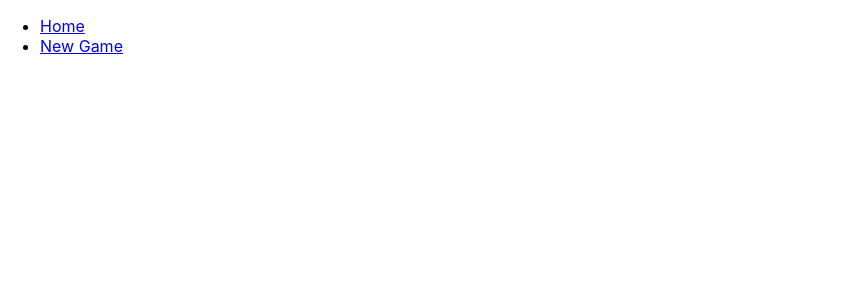
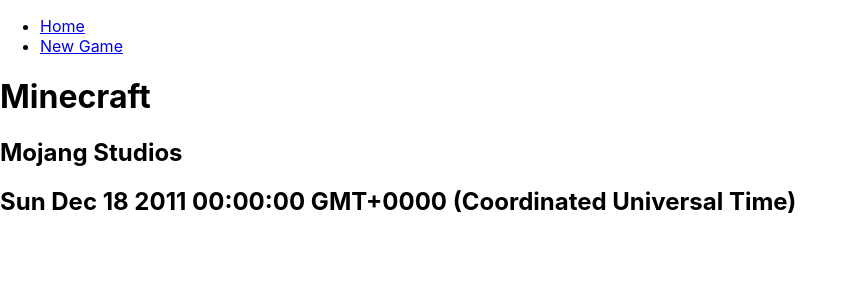
Before and after one commit to jonaskaulise/spieleplattform, a React (Create React App) app in the folder spieleplattform-frontend/: page /game/new in a window 1280 px wide. Shown: the top 300 px of the page, without its empty margins (0-857 px from the left). Built offline with nearby package versions, Linux system fonts and the light colour scheme.

Commit message:
UPJK-147 Adds a simple game page without ratings

```diff
--- a/spieleplattform-frontend/src/App.tsx
+++ b/spieleplattform-frontend/src/App.tsx
@@ -2,9 +2,9 @@
 import logo from './logo.svg';
 import './App.css';
 import {Link, Route, Routes} from "react-router-dom";
-import GameLayout from "./pages/Game/GameLayout";
-import Game from "./pages/Game/Game";
-import Home from "./pages/Home";
+import GameLayoutPage from "./pages/Game/GameLayoutPage";
+import GamePage from "./pages/Game/GamePage";
+import HomePage from "./pages/HomePage";
 
 function App() {
   return (
@@ -20,9 +20,9 @@
           </ul>
         </nav>
         <Routes>
-          <Route path="/" element={<Home/>}/>
-          <Route path="/game" element={<GameLayout/>}>
-            <Route path=":id" element={<Game/>}/>
+          <Route path="/" element={<HomePage/>}/>
+          <Route path="/game" element={<GameLayoutPage/>}>
+            <Route path=":id" element={<GamePage/>}/>
           </Route>
         </Routes>
       </>
--- /dev/null
+++ b/spieleplattform-frontend/src/pages/Game/Game.ts
@@ -0,0 +1,9 @@
+import Rating from "../Rating/Rating"
+
+export default interface GamePage {
+    name: string;
+    releaseDate: Date;
+    developer: string;
+    ratings: Array<Rating>;
+
+}
--- a/spieleplattform-frontend/src/pages/Game/Game.tsx
+++ /dev/null
@@ -1,10 +0,0 @@
-import {useParams} from "react-router-dom";
-
-export default function Game() {
-    const {id} = useParams()
-    return (
-        <>
-            <h1></h1>
-        </>
-    );
-}
--- a/spieleplattform-frontend/src/pages/Game/GameLayout.tsx
+++ b/spieleplattform-frontend/src/pages/Game/GameLayoutPage.tsx
@@ -1,6 +1,6 @@
 import {Outlet} from "react-router-dom";
 
-export default function GameLayout() {
+export default function GameLayoutPage() {
     return (
         <>
             <Outlet/>
--- /dev/null
+++ b/spieleplattform-frontend/src/pages/Game/GamePage.tsx
@@ -0,0 +1,27 @@
+import {useParams} from "react-router-dom";
+import Game from "./Game";
+import Rating from "../Rating/Rating";
+
+export default function GamePage() {
+    const {id} = useParams()
+
+    const game: Game = {
+        name: "Minecraft",
+        releaseDate: new Date(2011, 11, 18),
+        developer: "Mojang Studios",
+        ratings: [
+            {
+                ratingValue: 5,
+                comment: "Best game ever!",
+            }
+        ]
+    }
+
+    return (
+        <>
+            <h1>{game.name}</h1>
+            <h2>{game.developer}</h2>
+            <h2>{game.releaseDate.toString()}</h2>
+        </>
+    );
+}
--- a/spieleplattform-frontend/src/pages/Home.tsx
+++ /dev/null
@@ -1,3 +0,0 @@
-export default function Home() {
-    return <h1>Home</h1>
-}
--- /dev/null
+++ b/spieleplattform-frontend/src/pages/HomePage.tsx
@@ -0,0 +1,3 @@
+export default function HomePage() {
+    return <h1>Home</h1>
+}
--- /dev/null
+++ b/spieleplattform-frontend/src/pages/Rating/Rating.ts
@@ -0,0 +1,4 @@
+export default interface Rating {
+    ratingValue: number;
+    comment: string;
+}
```
